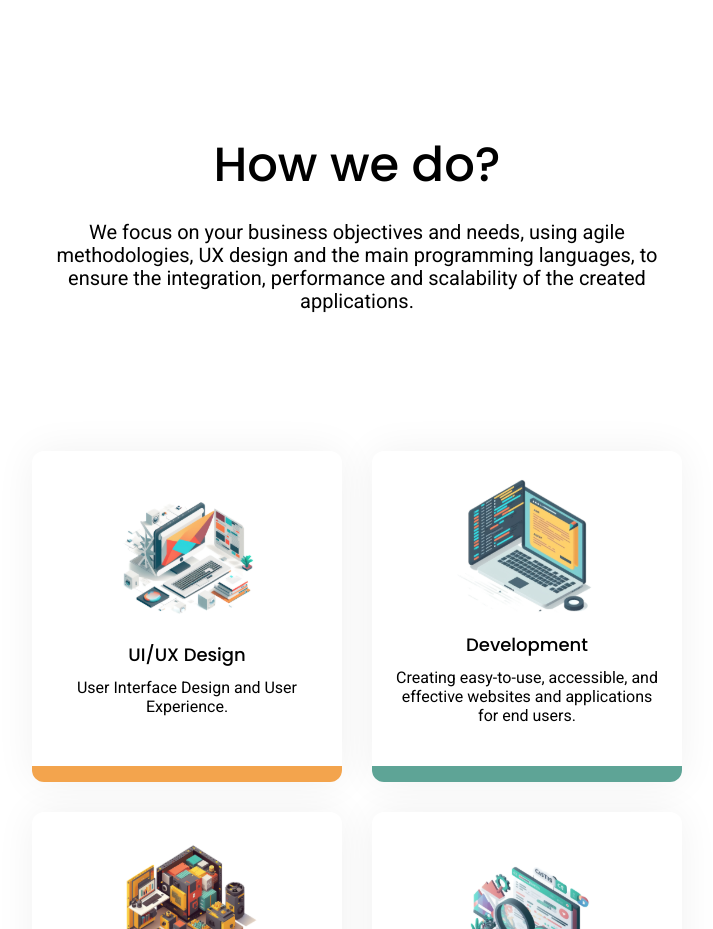
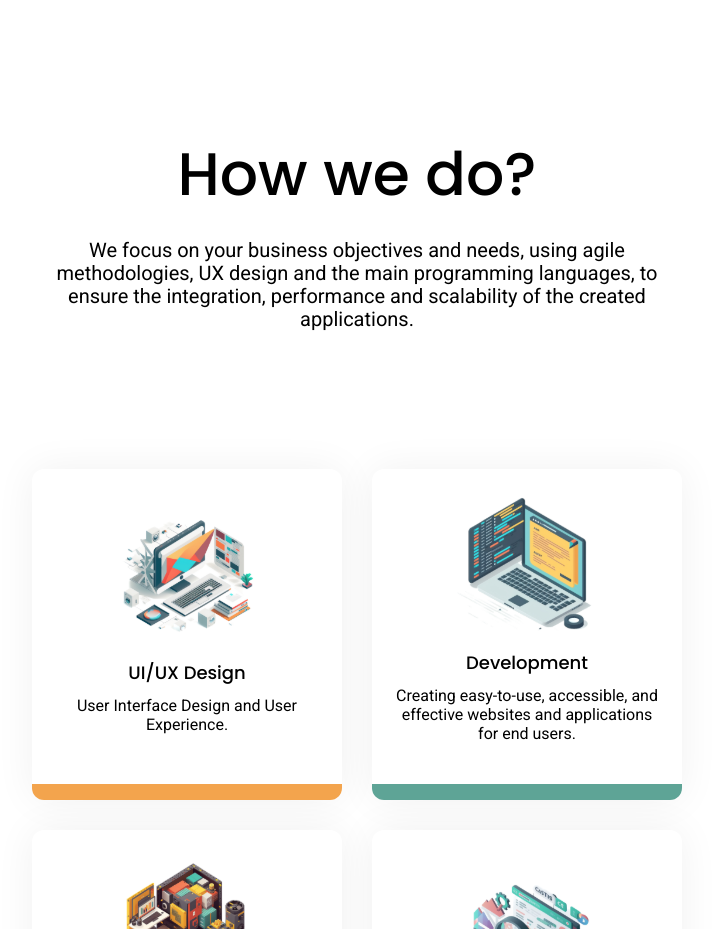
Before and after one commit to contentcraftstudio/Coderlabs-web-2.0, a Next.js app: page / in a window 1280 px wide. Shown: the part 1080-2009 px from the top of the page, without its empty margins (283-996 px from the left). Built offline with nearby package versions, Linux system fonts and the light colour scheme.

Commit message:
Change::Cards.tsx

```diff
--- a/components/Cards.tsx
+++ b/components/Cards.tsx
@@ -1,17 +1,21 @@
-import { CardData } from '@/pages/apis/cardsData'
-import React from 'react'
-import { useTranslation } from 'react-i18next'
-import Card from './Card'
+import { CardData } from "@/pages/apis/cardsData"
+import React from "react"
+import { useTranslation } from "react-i18next"
+import Card from "./Card"
 
 type Props = {}
 
-export default function Cards ({}: Props) {
+export default function Cards({}: Props) {
   const { t } = useTranslation()
   return (
     <>
       <div id='services' className='sm:pb-[0px] lg:pb-[10px]'>
-        <h2 className='font-secondary font-medium text-center sm:text-[34px] lg:text-[48px] mb-[20px]'>{t('How_we_do')}</h2>
-        <p className=' font-primary font-normal text-center sm:text-[16px] md:text-[20px] sm:w-[330px] md:w-[630px] xl:w-[730px] sm:mb-[48px] xl:mb-[-20px] mx-auto sm:leading-[19px] lg:leading-[23px]'>{t('paragraph_focus')}</p>
+        <h2 className='font-secondary font-medium text-center sm:text-[34px] md:text-[48px] lg:text-[60px] mb-[20px]'>
+          {t("How_we_do")}
+        </h2>
+        <p className=' font-primary font-normal text-center sm:text-[16px] md:text-[20px] sm:w-[330px] md:w-[630px] xl:w-[730px] sm:mb-[48px] xl:mb-[-20px] mx-auto sm:leading-[19px] lg:leading-[23px]'>
+          {t("paragraph_focus")}
+        </p>
       </div>
       <div className='flex justify-center flex-wrap gap-[30px]'>
         {CardData.data.map((item) => {
```
